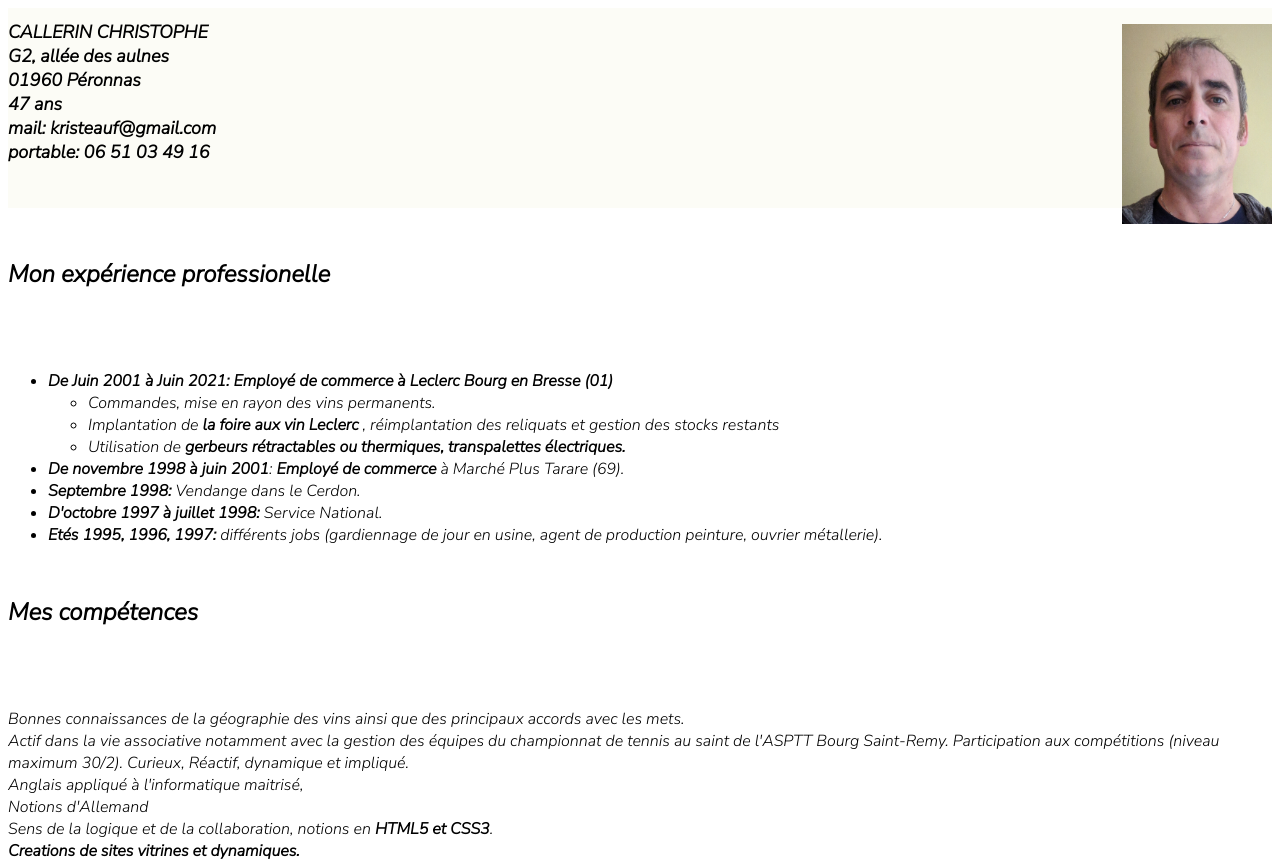
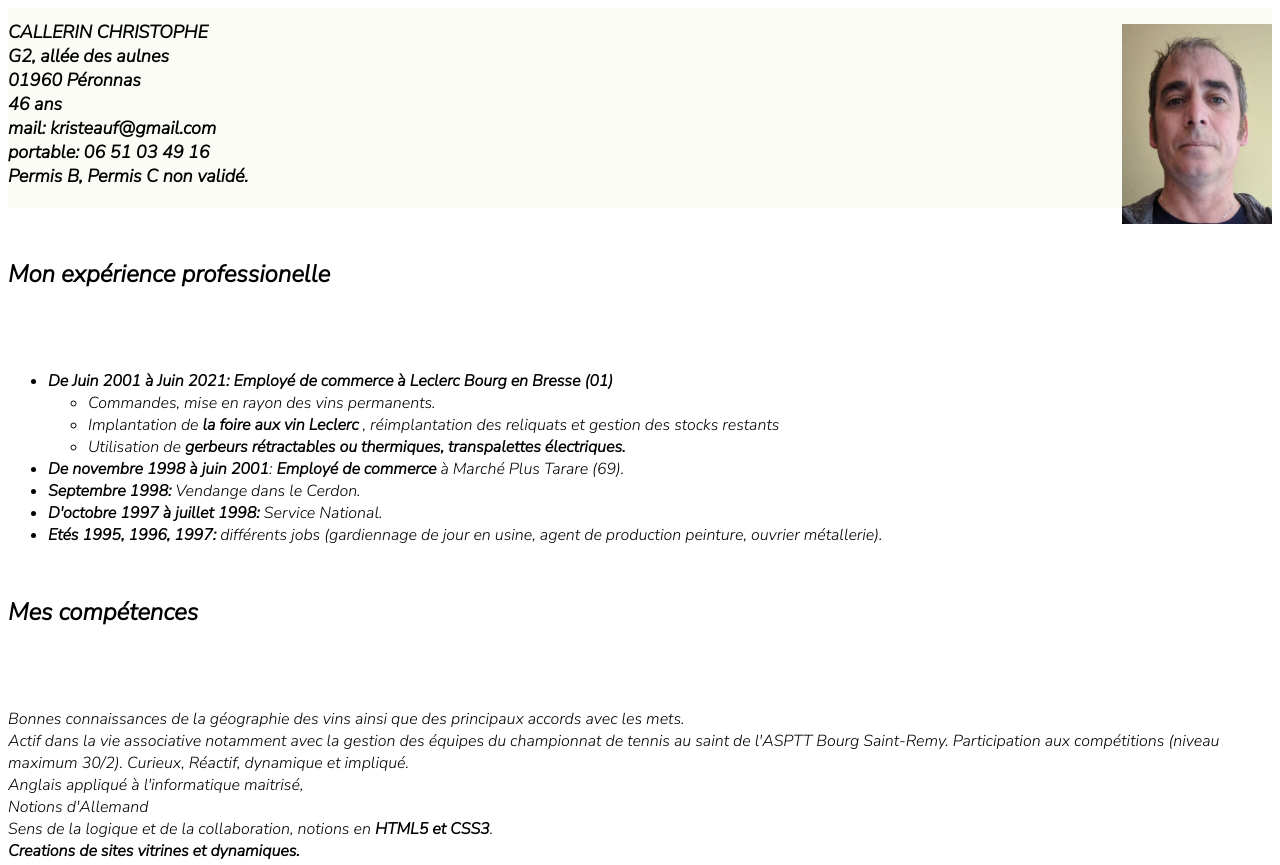
Before and after one commit to Kristeauf/cv, a plain HTML site: page index.html in a window 1280 px wide. Shown: the top 865 px of the page. Drawn offline with Linux system fonts and the light colour scheme.

Commit message:
modif permis age

```diff
--- a/index.html
+++ b/index.html
@@ -15,7 +15,7 @@
 <body>
 	<header>
 		<div class="presentation">
-			<h1>CALLERIN CHRISTOPHE<br> G2, allée des aulnes<br>01960 Péronnas<br>47 ans<br>mail: kristeauf@gmail.com<br>portable: 06 51 03 49 16</h1><br>
+			<h1>CALLERIN CHRISTOPHE<br> G2, allée des aulnes<br>01960 Péronnas<br>46 ans<br>mail: kristeauf@gmail.com<br>portable: 06 51 03 49 16 <br>Permis B, Permis C non validé.</h1><br>
 
 
 
```
